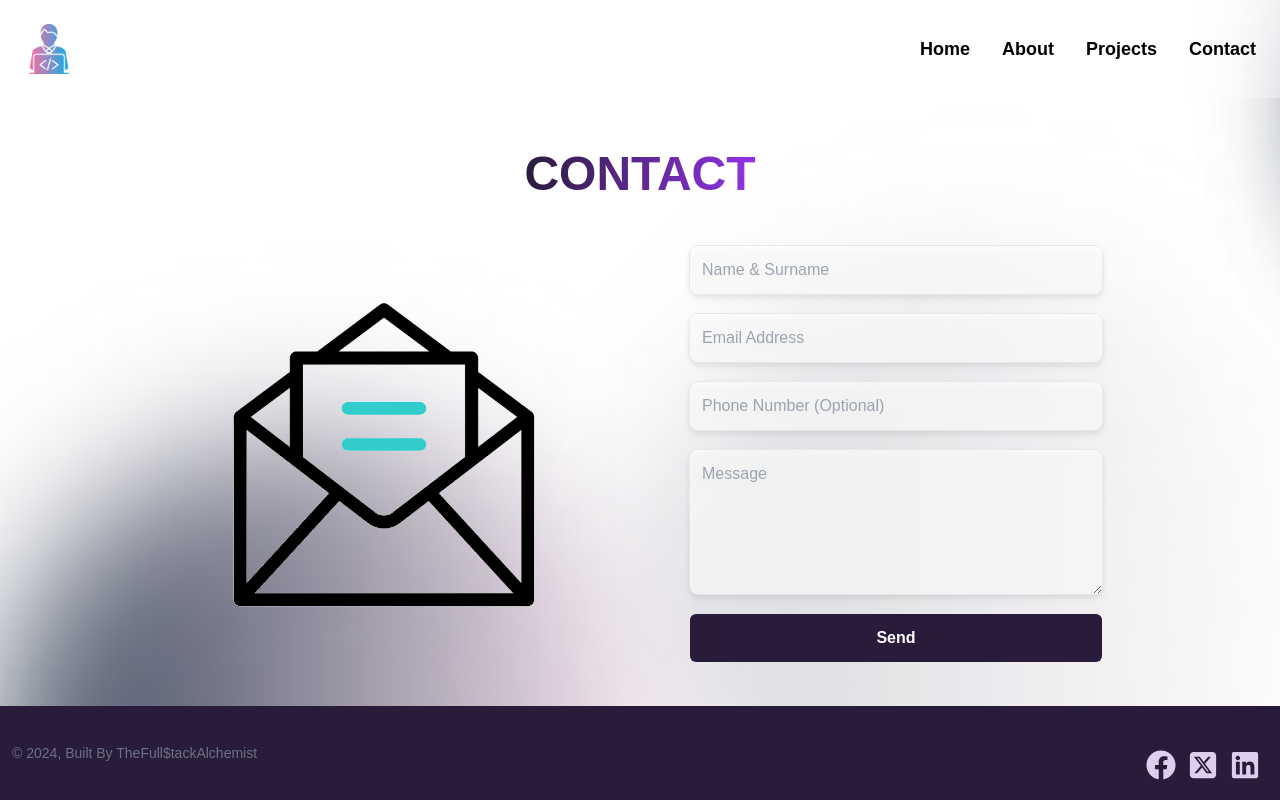
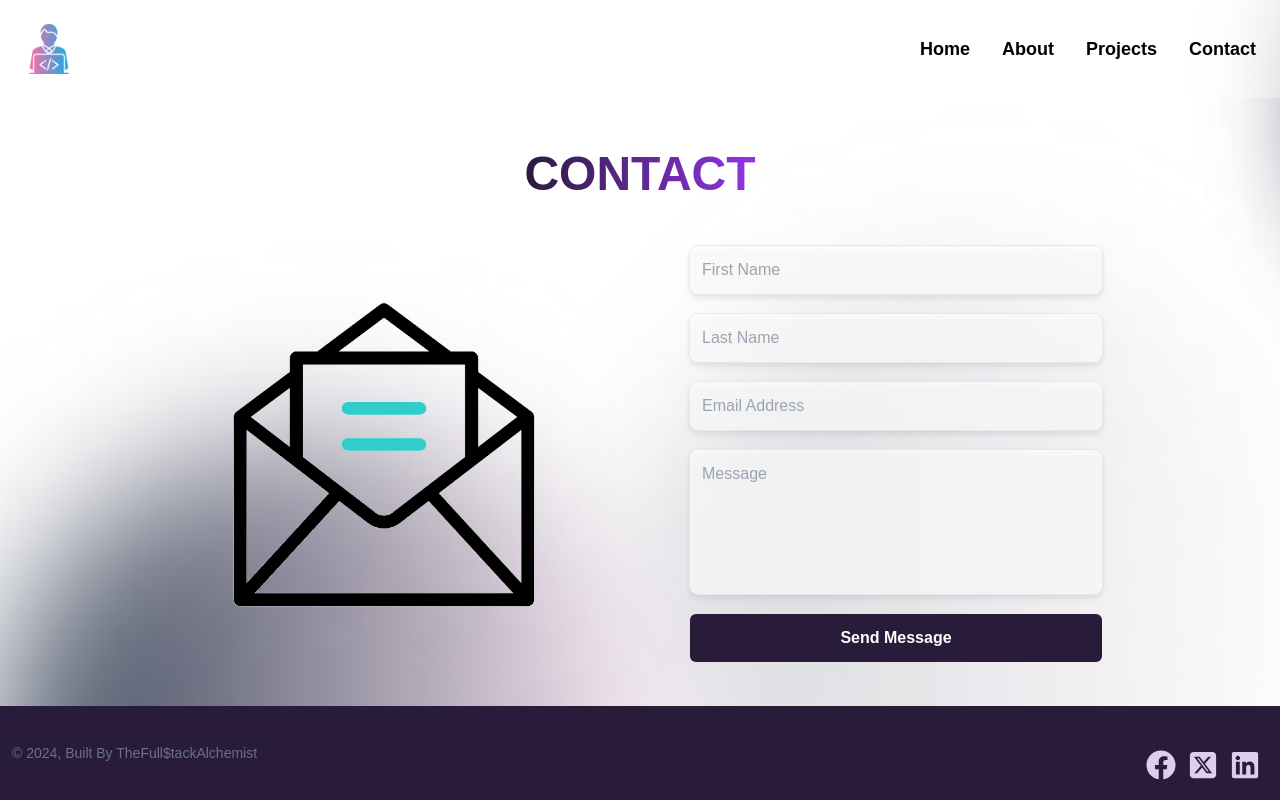
Before and after one commit to adramelech-123/devPortfolio, a Next.js app: page /hire in a window 1280 px wide. Built offline with nearby package versions, Linux system fonts and the light colour scheme.

Commit message:
Contact Form api and NodeMailer setup

```diff
--- /dev/null
+++ b/app/api/contact/route.js
@@ -0,0 +1,39 @@
+// Route Handlers to Handle Contact Form Request
+
+import { mailOptions, transporter } from "@/app/emails/client";
+import { replaceMergeTags, stripHTMLTags } from "@/app/emails/helpers";
+import { NextResponse } from "next/server";
+import fs from "fs";
+import path from "path";
+
+export async function POST(request) {
+    const data = await request.json(); //Our form data as json
+
+    // Get HTML Template
+    const htmlFilePath = path.join(process.cwd(), 'app/emails', 'contact-form.html' )
+    let htmlContent = fs.readFileSync(htmlFilePath, 'utf8', (err, htmlContent) => {
+        if(err) {
+            console.log('Error reading HTML File ', err);
+            return
+        }
+    })
+
+    // Replace Merge Tags with Values
+    htmlContent = replaceMergeTags(data, htmlContent)
+    const plainTextContent = stripHTMLTags(htmlContent)
+
+    // Send Email
+    try {
+        await transporter.sendMail({
+            ...mailOptions,
+            subject: 'New Contact Inquiry',
+            text: plainTextContent,
+            html: htmlContent
+        })
+
+        return NextResponse.json({success: true})
+    } catch (error) {
+        console.error(error)
+        return NextResponse.json({error: error.message}, {status: error.status})
+    }
+}
--- /dev/null
+++ b/app/emails/client.js
@@ -0,0 +1,21 @@
+import nodemailer from 'nodemailer';
+
+const adminEmail = process.env.NEXT_PUBLIC_ADMIN_EMAIL;
+const adminEmailFull = process.env.NEXT_PUBLIC_ADMIN_EMAIL_FULL;
+const pass = process.env.NEXT_PUBLIC_EMAIL_PASSWORD;
+
+export const transporter = nodemailer.createTransport({
+    host: process.env.NEXT_PUBLIC_EMAIL_HOST,
+    port: process.env.NEXT_PUBLIC_EMAIL_PORT,
+    secure: true,
+    auth: {
+        user: adminEmail,
+        pass,
+    },
+})
+
+export const mailOptions = {
+    from: adminEmailFull,
+    to: adminEmailFull,
+
+}
--- /dev/null
+++ b/app/emails/helpers.js
@@ -0,0 +1,20 @@
+// Helper functions that will parse our contact-form template
+
+// Strip out any HTML Tags
+export const stripHTMLTags = (htmlString) => {
+    return htmlString.replace(/<br>/g, "\n").replace(/<[^>]+>/g, "");
+}
+
+// Replace the template in our HTML with the values from our formData
+export const replaceMergeTags = (data,htmlString) => {
+    Object.keys(data).forEach(key => {
+        if(htmlString.includes(`{{ ${key} }}`)) {
+            let val = data[key]
+            const regexPattern = new RegExp(`\\{\\{\\s*${key}\\s*\\}\\}`, 'g')
+            htmlString = htmlString.replace(regexPattern, val)
+        }
+
+    })
+
+    return htmlString
+}
--- a/app/hire/page.jsx
+++ b/app/hire/page.jsx
@@ -1,6 +1,53 @@
+"use client"
 import Image from "next/image";
+import { useState } from "react";
 
 const Hire = () => {
+
+  const [formData, setFormData] = useState({
+    firstName: '',
+    lastName: '',
+    email: '',
+    message: ''
+  })
+
+  const [submitting, setSubmitting] = useState(false)
+
+  const handleInputChange = (e) => {
+
+    const {name, value} = e.target
+    setFormData({
+      ...formData,
+      [name]:value
+    })
+  }
+
+  const handleSubmit = async (e) => {
+    e.preventDefault()
+    setSubmitting(true)
+
+    // Send Email
+    const response = await fetch('api/contact', {
+      method: 'POST',
+      headers: {
+        'Content-Type': 'application/json',
+        'Accept': 'application/json'
+      },
+      body: JSON.stringify(formData)
+    })
+
+    const {success, error} = await response.json()
+
+    if(success) {
+      alert('Your inquiry has been successfully submitted!')
+    } else if(error) {
+      console.log(error)
+      alert('An error occured while submitting your inquiry!')
+    }
+
+    setSubmitting(false)
+  }
+
   return (
     <section className="flex flex-col items-center  w-3/4 mx-auto">
       <h1 className="text-5xl font-extrabold py-2 text-transparent bg-clip-text bg-gradient-to-l from-purple-600 to-purplePrimary">
@@ -21,32 +68,46 @@ const Hire = () => {
           />
         </div>
         <div className={"md:flex-1 w-full"}>
-          <form action="" className={"flex flex-col gap-[20px]"}>
+          <form onSubmit={handleSubmit} className={"flex flex-col gap-[20px]"}>
             <input
               className="bg-white/70 text-gray-700 rounded-lg p-3 ring-1 ring-gray-200 drop-shadow-md"
+              name="firstName"
               type="text"
-              placeholder="Name & Surname"
+              placeholder="First Name"
+              onChange={handleInputChange}
             />
             <input
               className="bg-white/70 text-gray-700 rounded-lg p-3 ring-1 ring-gray-200 drop-shadow-md"
-              type="email"
-              placeholder="Email Address"
+              name="lastName"
+              type="text"
+              placeholder="Last Name"
+              onChange={handleInputChange}
             />
             <input
               className="bg-white/70 text-gray-700 rounded-lg p-3 ring-1 ring-gray-200 drop-shadow-md"
-              type="tel"
-              placeholder="Phone Number (Optional)"
+              name="email"
+              type="email"
+              placeholder="Email Address"
+              onChange={handleInputChange}
             />
             <textarea
-              name=""
+              name="message"
               id=""
               cols="20"
               rows="5"
               placeholder="Message"
-              className="bg-white/70 text-gray-700 rounded-lg p-3 ring-1 ring-gray-200 drop-shadow-md"
-            ></textarea>
-            <button className="bg-purplePrimary hover:bg-purpleSecondary text-white p-3 font-bold rounded-md">
-              Send
+              className="resize-none bg-white/70 text-gray-700 rounded-lg p-3 ring-1 ring-gray-200 drop-shadow-md"
+              onChange={handleInputChange}
+            />
+            <button
+              type="submit"
+              className="bg-purplePrimary hover:bg-purpleSecondary text-white p-3 font-bold rounded-md"
+            >
+              {
+                submitting
+               ? "Sending message..."
+                  : "Send Message"
+              }
             </button>
           </form>
         </div>
--- a/app/page.jsx
+++ b/app/page.jsx
@@ -1,11 +1,11 @@
 "use client"
 import Image from "next/image";
 import { FaDownload } from "react-icons/fa";
+import Link from "next/link";
 
 const Home = () => {
   return (
     <section className="flex flex-col items-center lg:flex-row lg:justify-between gap-3 pb-7">
-
       {/* Intro Card */}
       <div className="flex flex-col max-w-[950px] p-6 ring-1 ring-gray-100 rounded-lg bg-white/30 drop-shadow-lg backdrop-blur-md">
         <p className="text-[20px] font-semibold">👋Hi there,</p>
@@ -30,9 +30,13 @@ const Home = () => {
             <span>Resume</span>
           </button>
 
-          <button className="bg-transparent font-semibold text-purplePrimary py-4 px-6 hover:underline ">
+          <Link
+            href={"https://github.com/adramelech-123"}
+            target="_blank"
+            className="bg-transparent font-semibold text-purplePrimary py-4 px-6 hover:underline "
+          >
             Visit my Github Profile
-          </button>
+          </Link>
         </div>
       </div>
 
--- a/components/projectCard.jsx
+++ b/components/projectCard.jsx
@@ -27,13 +27,13 @@ const ProjectCard = ({image, recordId, title, desc, repo, livedemo}) => {
         <hr className="" />
         <p className="text-sm text-purpleSecondary">{desc}</p>
         <div className="flex gap-3 items-center pt-2">
-          <Link href={repo} target="blank" className="py-2 px-3 bg-black hover:bg-purplePrimary text-white text-sm rounded-md flex items-center gap-2">
+          <Link href={repo} target="_blank" className="py-2 px-3 bg-black hover:bg-purplePrimary text-white text-sm rounded-md flex items-center gap-2">
             <span>
               <FaGithub className="text-[20px]" />
             </span>
             Github
           </Link>
-          <Link href={livedemo} target="blank" className="py-2 px-3 bg-purpleSecondary hover:bg-purple-900 text-white text-sm rounded-md">
+          <Link href={livedemo} target="_blank" className="py-2 px-3 bg-purpleSecondary hover:bg-purple-900 text-white text-sm rounded-md">
             Live Demo
           </Link>
         </div>
--- a/package.json
+++ b/package.json
@@ -10,6 +10,7 @@
   },
   "dependencies": {
     "next": "14.1.0",
+    "nodemailer": "^6.9.9",
     "pocketbase": "^0.21.1",
     "react": "^18",
     "react-dom": "^18",
```
Also changed, not shown: app/emails/contact-form.html (added, +13 -0 lines), 1 other file (tests, documents, lock files or other folders).
